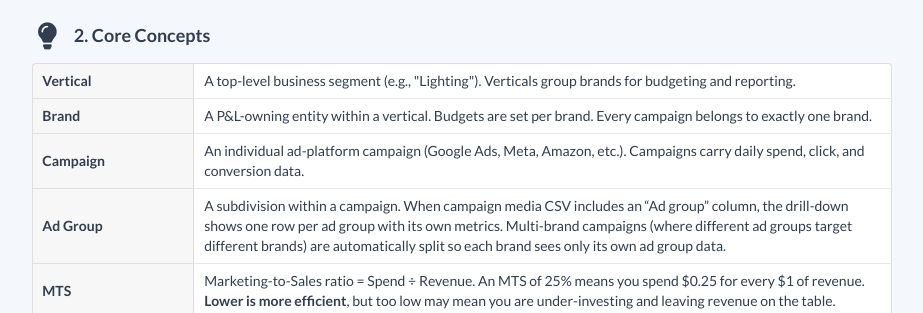
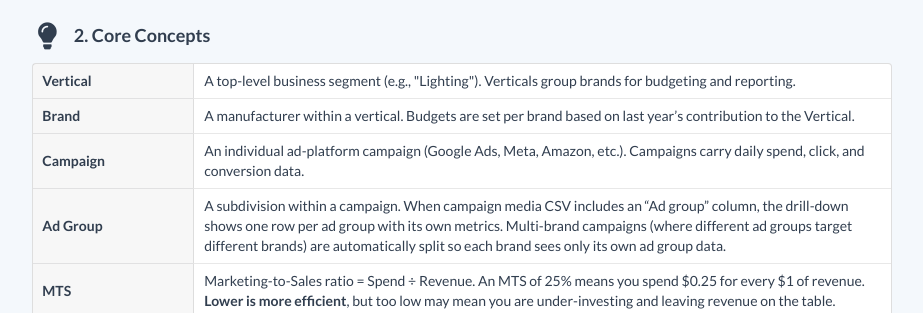
Before and after one commit to querybridge/marketing_peformance, a Django app: page /help/ in a window 1280 px wide. Shown: the part 1003-1316 px from the top of the page, without its empty margins (45-968 px from the left). Run offline with Django 5.2, Linux system fonts and the light colour scheme; the visitor is signed in with stand-in values (Sample User, id 1); some libraries are stand-ins or nearby versions.

Commit message:
Update brand description in help page
Co-Authored-By: Claude Opus 4.6 <noreply@anthropic.com>

```diff
--- a/marketing/dashboard/templates/dashboard/help.html
+++ b/marketing/dashboard/templates/dashboard/help.html
@@ -105,7 +105,7 @@
     </tr>
     <tr>
       <td><strong>Brand</strong></td>
-      <td>A P&amp;L-owning entity within a vertical. Budgets are set per brand. Every campaign belongs to exactly one brand.</td>
+      <td>A manufacturer within a vertical. Budgets are set per brand based on last year&rsquo;s contribution to the Vertical.</td>
     </tr>
     <tr>
       <td><strong>Campaign</strong></td>
```
